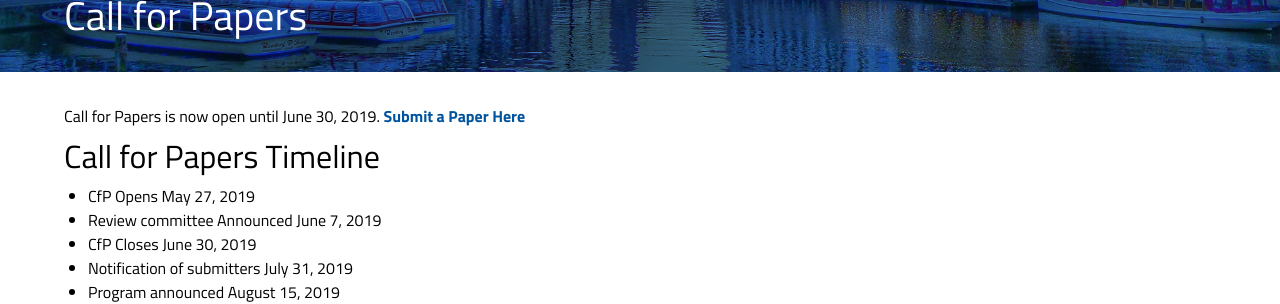
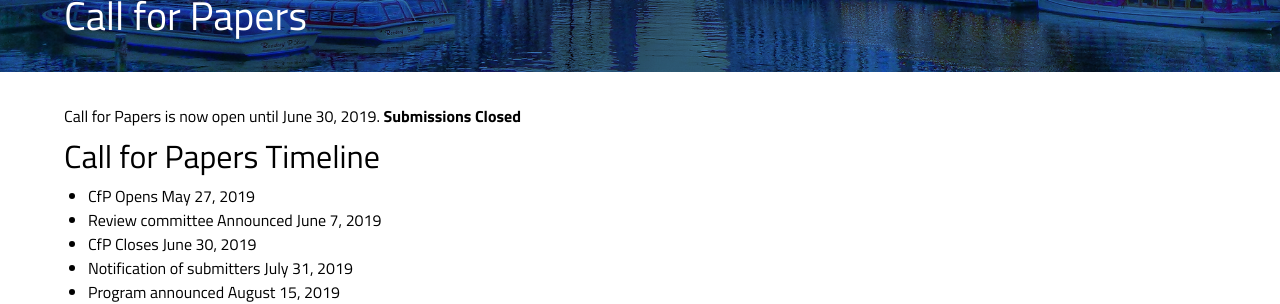
Before and after one commit to OWASP/AppSecAms2019, a Jekyll site: the page built from program/call-for-papers.md, in a window 1280 px wide. Shown: the part 258-562 px from the top of the page. Built offline with Jekyll 4.4.1, drawn with Linux system fonts in a browser that asks for light colours; some web fonts are replaced.

Commit message:
Update call-for-papers.md

```diff
--- a/program/call-for-papers.md
+++ b/program/call-for-papers.md
@@ -2,7 +2,7 @@
 title: Call for Papers
 ---
 
-Call for Papers is now open until June 30, 2019. **[Submit a Paper Here](https://owasp.submittable.com/submit/139724/global-appsec-amsterdam-2019-call-for-papers)**
+Call for Papers is now open until June 30, 2019. **Submissions Closed**
 
 ## Call for Papers Timeline
 * CfP Opens May 27, 2019
```
